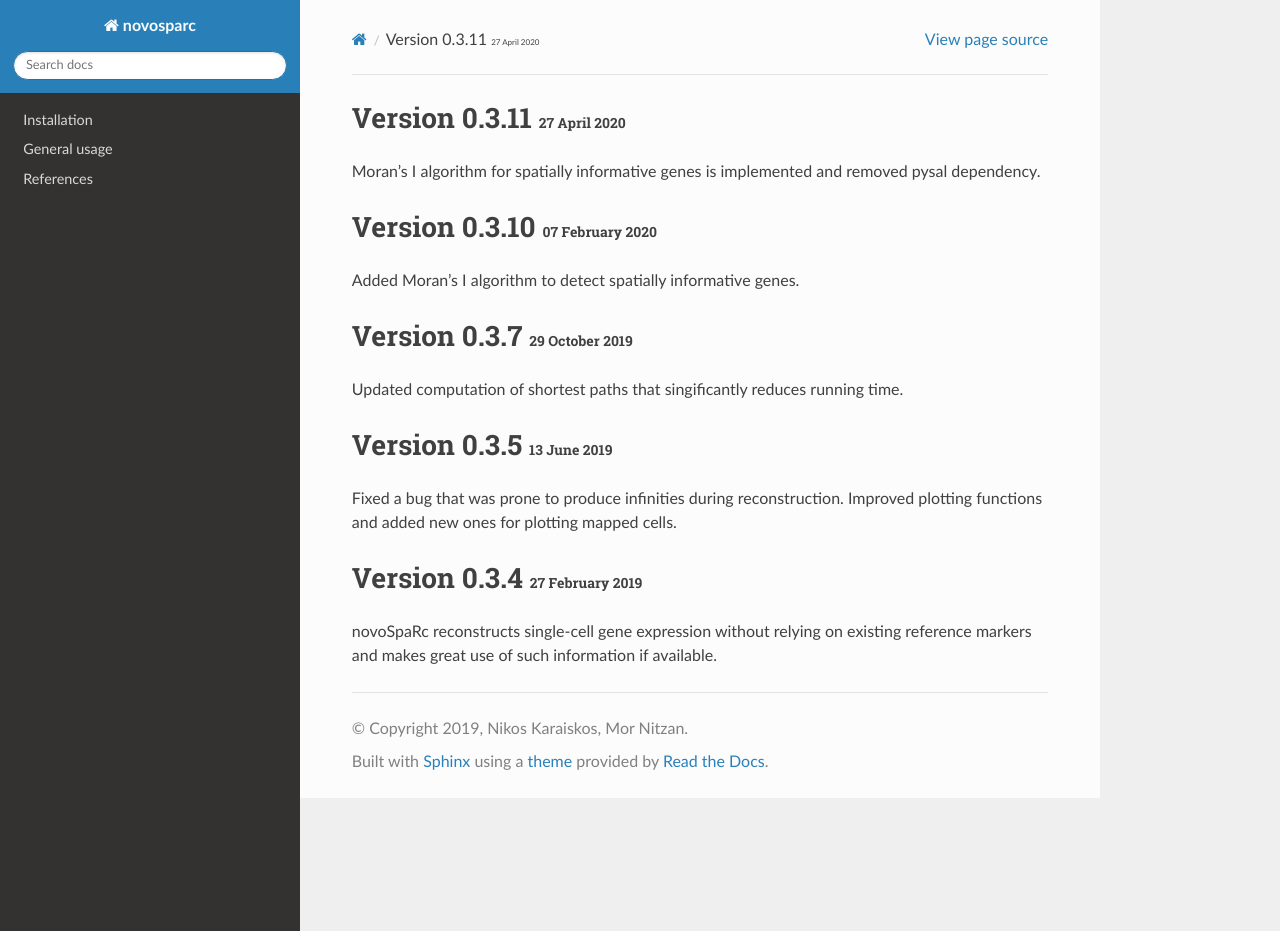
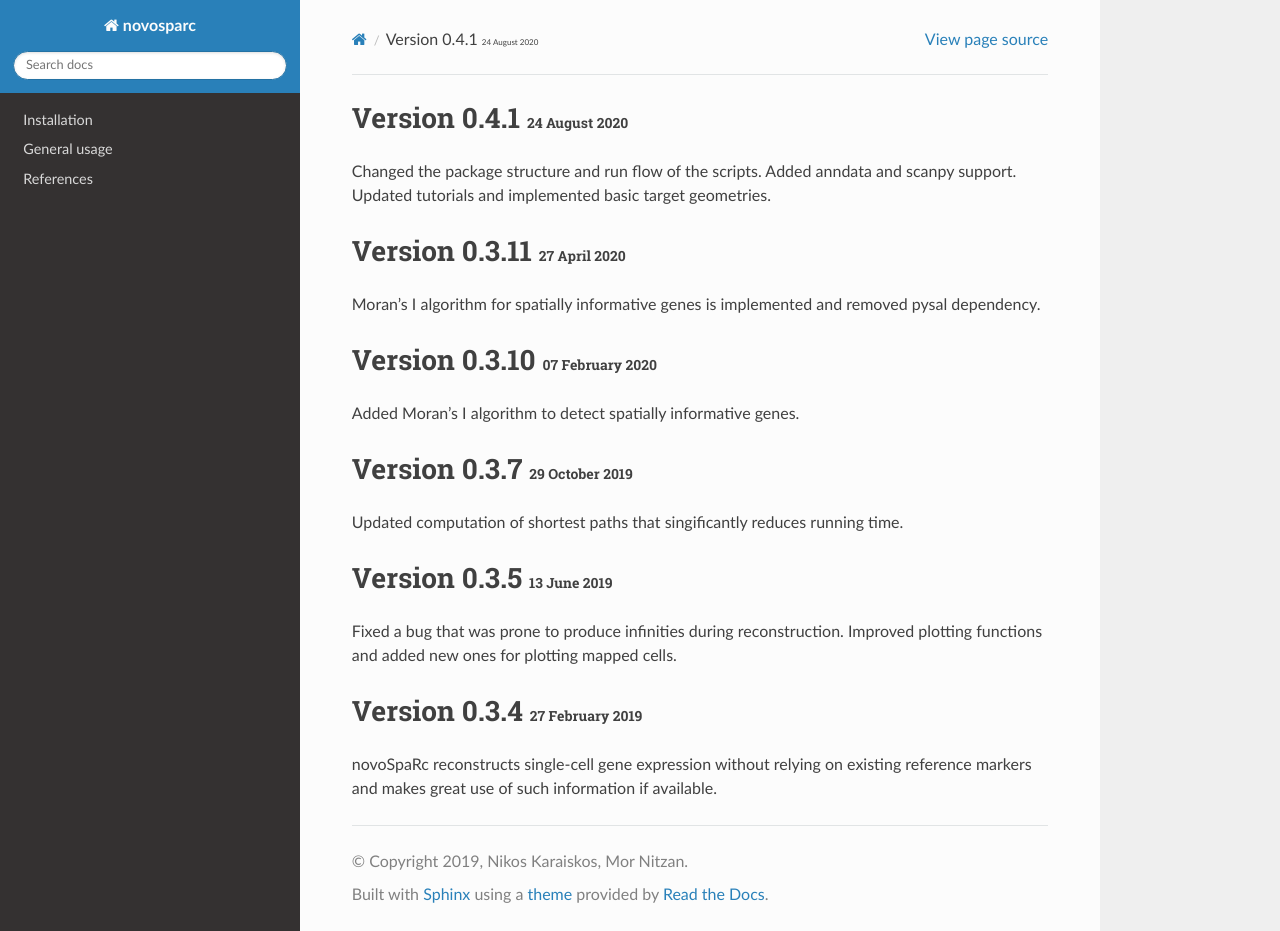
Before and after one commit to rajewsky-lab/novosparc, a Sphinx documentation site: the page built from docs/release_notes.rst, in a window 1280 px wide and 931 px high. Built offline with Sphinx 7.4.7 and the Read the Docs theme 2.0.0, drawn with Linux system fonts in a browser that asks for light colours.

Commit message:
Updated novosparc package version

```diff
--- a/docs/release_notes.rst
+++ b/docs/release_notes.rst
@@ -1,6 +1,11 @@
 .. role:: small
 .. role:: smaller
 .. role:: noteversion
+
+Version 0.4.1 :small:`24 August 2020`
+---------------------------------------
+Changed the package structure and run flow of the scripts. Added anndata and scanpy support. Updated tutorials and implemented
+basic target geometries.
 
 Version 0.3.11 :small:`27 April 2020`
 ---------------------------------------
--- a/novosparc/__init__.py
+++ b/novosparc/__init__.py
@@ -8,7 +8,7 @@ __email__ = ', '.join([
     'mornitzan@fas.harvard.edu',
     'enes.senel@mdc-berlin.de'
 ])
-__version__ = '0.3.11'
+__version__ = '0.4.1'
 
 from . import plotting as pl
 from . import preprocessing as pp
```
